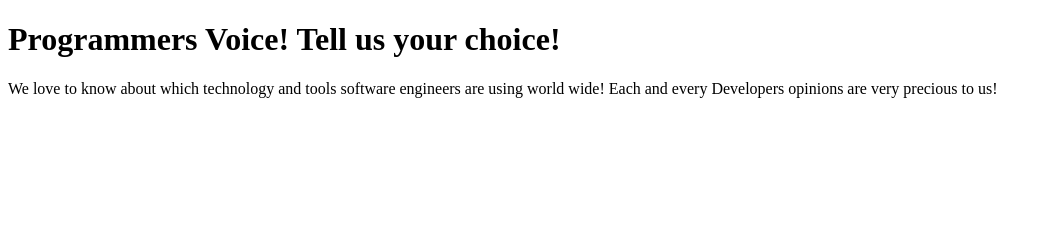
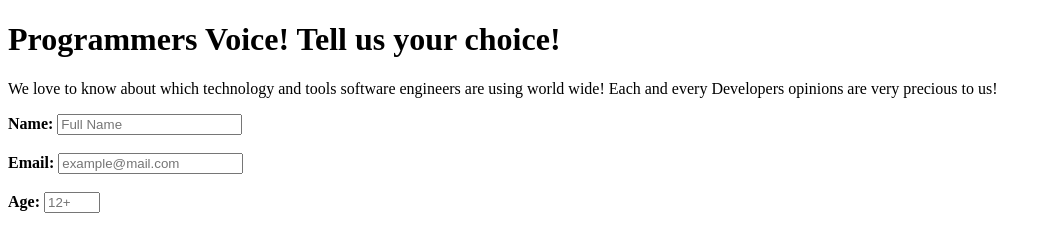
Before and after one commit to sajid-munawar/Francis_Sajid_coding_pair, a plain HTML site: page index.html in a window 1280 px wide. Shown: the whole page, without its empty margins (0-1051 px from the left). Drawn offline with Linux system fonts and the light colour scheme.

Commit message:
complete 12 tests

```diff
--- a/index.html
+++ b/index.html
@@ -12,6 +12,18 @@
         <h1 id=title>Programmers Voice! Tell us your choice!</h1>
         <p id="description">We love to know about which technology and tools software engineers are using world wide! Each and every Developers opinions are very precious to us!</p>
         </div>
+        <div id="main">
+            <form id="survey-form">
+            <div id="input-fields">
+                <label id="name-label"><b>Name:</b></label>
+                <input id="name" type="name" name="name" class="form" required placeholder="Full Name"><br>
+                <br>
+                <label id="email-label"><b>Email:</b></label>
+                <input id="email" type="email" name="email" class="form" required placeholder="example@mail.com"><br>
+                <br>
+                <label id="number-label"><b>Age:</b></label>
+                <input id="number" type="number" name="number" class="form" min="5" max="99" placeholder="12+">
+             </div>
     <!--
 
     Hello Camper!
```
